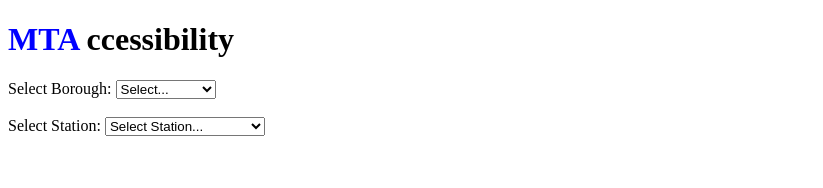
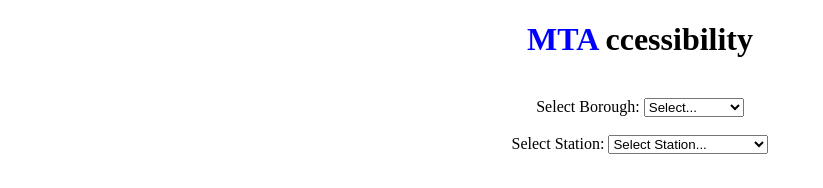
Before and after one commit to christinabuencamino/MTAccessibility, a plain HTML site: page FrontEnd/index.html in a window 1280 px wide. Shown: the whole page, without its empty margins (0-823 px from the left). Drawn offline with nearby package versions, Linux system fonts and the light colour scheme.

Commit message:
Adding CSS-centering text

```diff
--- a/FrontEnd/index.html
+++ b/FrontEnd/index.html
@@ -5,12 +5,13 @@
     <meta http-equiv="X-UA-Compatible" content="IE=edge">
     <meta name="viewport" content="width=device-width, initial-scale=1.0">
     <title>MTAccessibility</title>
-    <h1>
+    <center><h1>
     <span style="color:rgb(0, 0, 255) ">MTA</span>
     <span style="color:black">ccessibility</span>
-    </h1>
+    </h1></center><br>
 </head>
 <body>
+    <center>
     <!-- dropdown menu #1: Borough -->
     <form>
         <label>Select Borough:</label>
@@ -58,7 +59,7 @@
         </style> -->
 
             <div id="websiteTable"></div>
-
+        </center>
 
 
 
```
